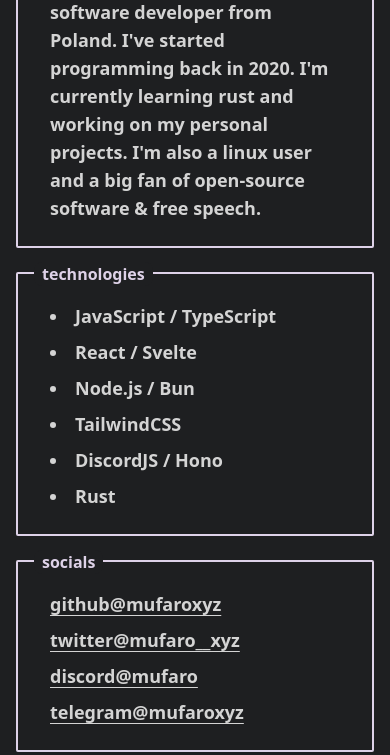
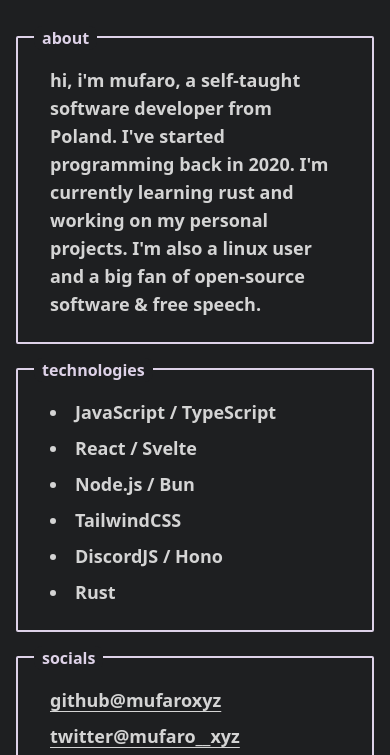
Before and after one commit to mufarodev/mufaro.dev, an Astro site: page / in a window 390 px wide. Shown: the part 156-911 px from the top of the page. Built offline with nearby package versions, Linux system fonts and the light colour scheme; Astro itself is replaced by a stand-in of ours.

Commit message:
fix: Content going off on smaller screens

```diff
--- a/src/pages/index.astro
+++ b/src/pages/index.astro
@@ -4,7 +4,7 @@ import Layout from '../layouts/Layout.astro';
 ---
 
 <Layout title="Mufaro">
-  <main class="container space-y-4 m-auto px-4 sm:px-0 place-self-center text-text-foreground leading-4 ">
+  <main class="container space-y-4 m-auto px-4 py-24 md:py-16 lg:py-4 sm:px-0 place-self-center text-text-foreground leading-4 ">
     <div class="flex items-center gap-6 mb-10 ml-6">
       <img src="/alya.webp" alt="Profile Picture" class="w-14 h-14 rounded-sm"></img>
       <div class="flex self-stretch justify-center gap-2 flex-col">
```
